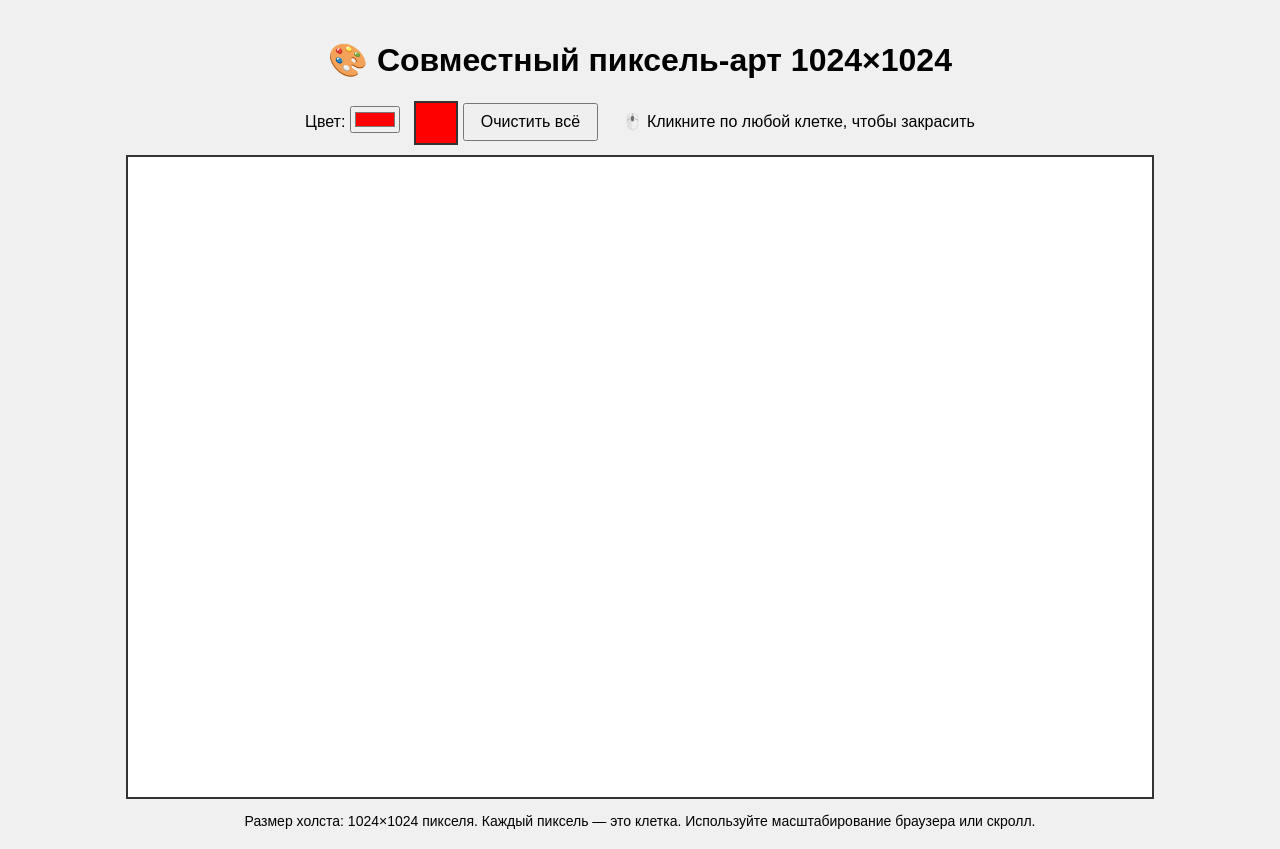
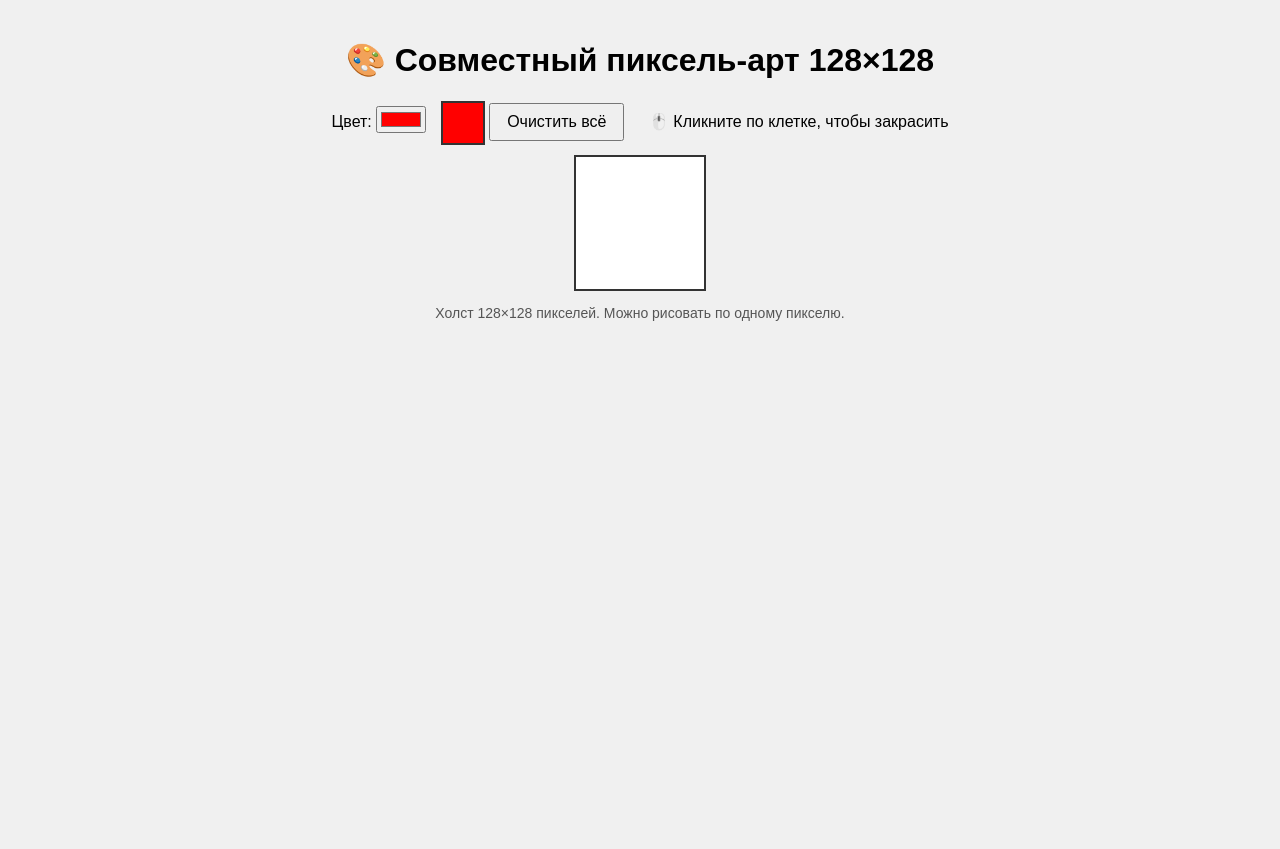
Before and after one commit to horrygame/holst, a website: page public/index.html in a window 1280 px wide. After the commit the page ends 800 px from the top, so only its background shows below. Drawn offline with nearby package versions, Linux system fonts and the light colour scheme; no server answers.

Commit message:
Update index.html

```diff
--- a/public/index.html
+++ b/public/index.html
@@ -2,7 +2,7 @@
 <html>
 <head>
     <meta charset="UTF-8">
-    <title>Пиксель-арт холст 1024x1024</title>
+    <title>Пиксель-арт холст 128x128</title>
     <style>
         body {
             margin: 0;
@@ -22,7 +22,6 @@
         canvas {
             cursor: crosshair;
             background: white;
-            /* Масштабируем для удобства, но реальное разрешение 1024x1024 */
             width: auto;
             height: auto;
             max-width: 100%;
@@ -47,23 +46,24 @@
         .info {
             margin-top: 10px;
             font-size: 14px;
+            color: #555;
         }
     </style>
 </head>
 <body>
-    <h1>🎨 Совместный пиксель-арт 1024×1024</h1>
+    <h1>🎨 Совместный пиксель-арт 128×128</h1>
     <div class="toolbar">
         <label>Цвет: </label>
         <input type="color" id="colorPicker" value="#ff0000">
         <div class="color-preview" id="colorPreview" style="background: #ff0000"></div>
         <button id="clearBtn">Очистить всё</button>
-        <span style="margin-left: 20px;">🖱️ Кликните по любой клетке, чтобы закрасить</span>
+        <span style="margin-left: 20px;">🖱️ Кликните по клетке, чтобы закрасить</span>
     </div>
     <div class="canvas-container">
-        <canvas id="pixelCanvas" width="1024" height="1024"></canvas>
+        <canvas id="pixelCanvas" width="128" height="128"></canvas>
     </div>
     <div class="info">
-        Размер холста: 1024×1024 пикселя. Каждый пиксель — это клетка. Используйте масштабирование браузера или скролл.
+        Холст 128×128 пикселей. Можно рисовать по одному пикселю.
     </div>
 
     <script src="/socket.io/socket.io.js"></script>
```
